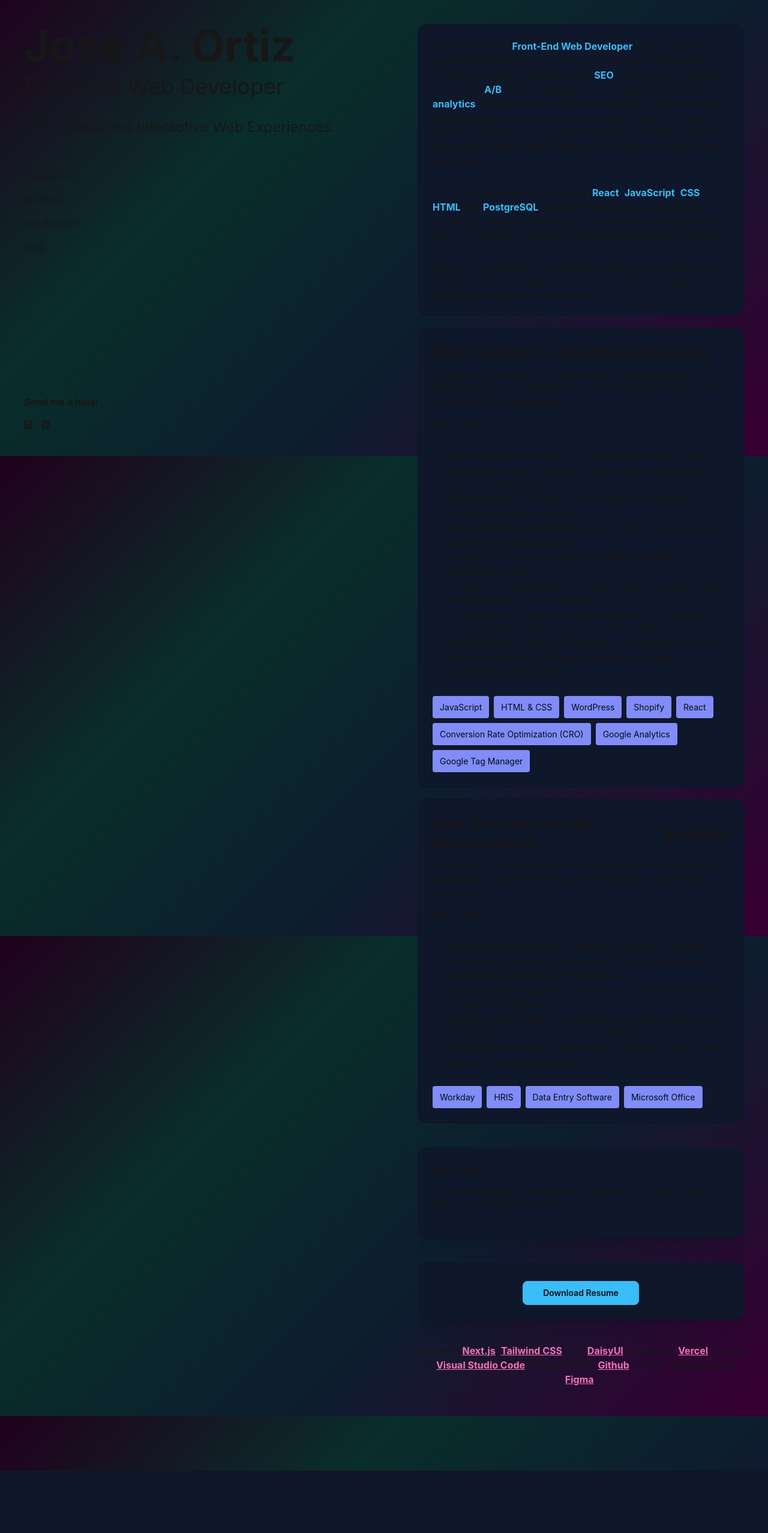
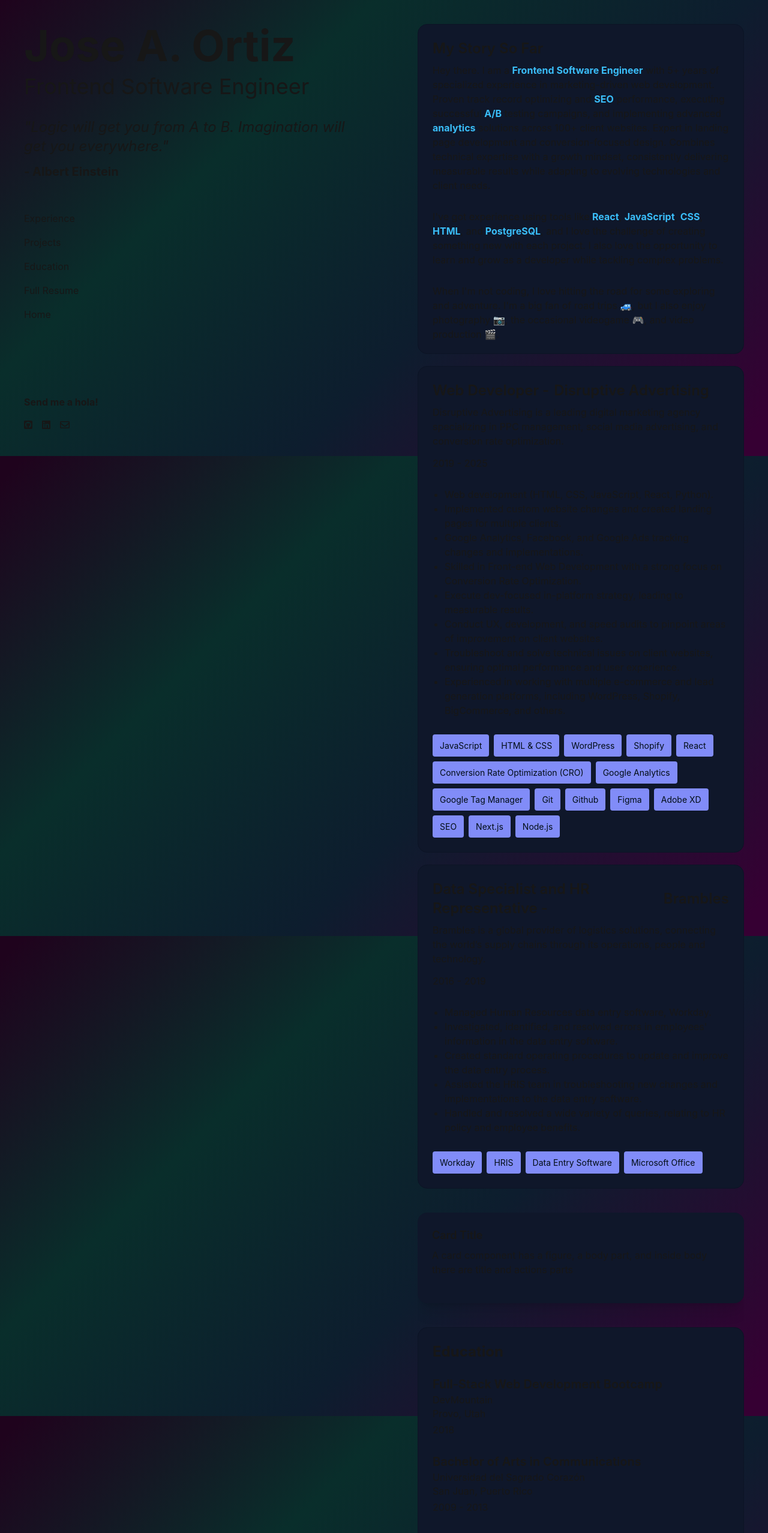
Before and after one commit to Joseangel15/web-dev-portfolio, a Next.js app: page / in a window 1280 px wide. Shown: the part 40-2595 px from the top of the page at 60% size. Before the commit the page ends 2491 px from the top, so only its background shows below. Built offline with nearby package versions, Linux system fonts and the light colour scheme.

Commit message:
Added education component

```diff
--- a/app/components/Contact.jsx
+++ b/app/components/Contact.jsx
@@ -1,5 +1,6 @@
 import { FontAwesomeIcon } from "@fortawesome/react-fontawesome";
 import { faSquareGithub, faLinkedin } from "@fortawesome/free-brands-svg-icons";
+import { faEnvelope } from "@fortawesome/free-regular-svg-icons";
 import Link from "next/link";
 
 export default function Contact() {
@@ -8,13 +9,18 @@ export default function Contact() {
       <h2 className="text-1xl font-bold mb-3.5">Send me a hola!</h2>
       <ul className="flex gap-4" aria-label="Social Media">
         <li className="hover:animate-pulse">
-          <Link href="https://github.com/Joseangel15">
+          <Link href="https://github.com/Joseangel15" target="_blank">
             <FontAwesomeIcon icon={faSquareGithub} className="h-8 w-h-8" />
           </Link>
         </li>
         <li className="hover:animate-pulse">
-          <Link href="https://www.linkedin.com/in/jose-angel-ortiz-webdeveloper/">
+          <Link href="https://www.linkedin.com/in/jose-angel-ortiz-webdeveloper/" target="_blank">
             <FontAwesomeIcon icon={faLinkedin} className="h-8 w-h-8" />
+          </Link>
+        </li>
+        <li className="hover:animate-pulse">
+          <Link href="mailto:joseangelortiz15@gmail.com" target="_blank">
+            <FontAwesomeIcon icon={faEnvelope} className="h-8 w-h-8" />
           </Link>
         </li>
       </ul>
--- /dev/null
+++ b/app/components/Education.jsx
@@ -0,0 +1,44 @@
+import Link from "next/link";
+
+export default function Education() {
+  const educationData = [
+    {
+      Institution: "DevMountain",
+      Location: "Provo, Utah",
+      Link: "https://devmountain.com/",
+      Degree: "Full-Stack Web Development Bootcamp",
+      Year: "2018",
+    },
+    {
+      Institution: "Universidad del Sagrado Corazón",
+      Location: "San Juan, Puerto Rico",
+      Link: "https://www.sagrado.edu/",
+      Degree: "Bachelor of Arts in Communications",
+      Year: "2009 - 2013",
+    },
+  ];
+
+  return (
+    <section id="education" className="mt-5 mb-10">
+      <div className="card card-border bg-base-100 w-full mb-5">
+        <div className="card-body">
+          <h2 className="text-2xl mb-4 font-bold">Education</h2>
+          {educationData.map((edu, index) => (
+            <div key={index}>
+              <h3 className="card-title text-xl">{edu.Degree}</h3>
+              <Link
+                className="mb-1.5! text-base hover:underline"
+                target="_blank"
+                href={edu.Link}
+              >
+                {edu.Institution}
+              </Link>
+              <p className="text-sm mb-1!">{edu.Location}</p>
+              <p className="text-sm">{edu.Year}</p>
+            </div>
+          ))}
+        </div>
+      </div>
+    </section>
+  );
+}
--- a/app/components/Experience.jsx
+++ b/app/components/Experience.jsx
@@ -6,6 +6,8 @@ export default function Experience() {
       id: 1,
       title: "Web Developer",
       company: "Disruptive Advertising",
+      companyLink: "https://disruptiveadvertising.com/",
+      linkColor: "#da2128",
       companyDescription:
         "Disruptive Advertising is a leading digital marketing agency specializing in PPC management, social media advertising, and conversion rate optimization.",
       date: "2019 - 2025",
@@ -18,6 +20,13 @@ export default function Experience() {
         "Conversion Rate Optimization (CRO)",
         "Google Analytics",
         "Google Tag Manager",
+        "Git",
+        "Github",
+        "Figma",
+        "Adobe XD",
+        "SEO",
+        "Next.js",
+        "Node.js"
       ],
       responsibilities: [
         "Web development (HTML, CSS, JavaScript, React, Python).",
@@ -34,6 +43,8 @@ export default function Experience() {
       id: 2,
       title: " Data Specialist and HR Representative",
       company: "Brambles",
+      companyLink: "https://www.brambles.com/",
+      linkColor: "#004b87",
       companyDescription:
         "Brambles is a global provider of logistics solutions, connecting the world’s supply chains through its operations, people and technology.",
       date: "2016 - 2019",
@@ -56,13 +67,14 @@ export default function Experience() {
   return (
     <section id="experience" className="mt-5 mb-10">
       {experience.map((exp) => (
-        <div className="card card-border bg-base-100 w-full mb-5">
-          <div key={exp.id} className="card-body">
+        <div key={exp.id} className="card card-border bg-base-100 w-full mb-5">
+          <div className="card-body">
             <h2 className="card-title text-2xl">
               {exp.title} -{" "}
               <Link
-                href="https://disruptiveadvertising.com/"
-                className="hover:text-[#da2128] underline hover:no-underline"
+                href={exp.companyLink}
+                target="_blank"
+                className={`no-underline hover:underline hover:text-primary`}
               >
                 {exp.company}
               </Link>
@@ -77,9 +89,9 @@ export default function Experience() {
               ))}
             </ul>
             <div className="flex gap-2 mt-2 flex-wrap">
-              {exp.technologies.map((tech) => (
+              {exp.technologies.map((tech, index) => (
                 <span
-                  key={tech}
+                  key={index}
                   className="p-2 px-3 bg-secondary text-primary-content rounded color-accent"
                 >
                   {tech}
--- a/app/components/HomeHero.jsx
+++ b/app/components/HomeHero.jsx
@@ -4,44 +4,45 @@ import Contact from "./Contact";
 import Experience from "./Experience";
 import Resume from "./Resume";
 import Summary from "./Summary";
+import Education from "./Education";
 
 export default function HomeHero() {
+
+  const title = "Frontend Software Engineer";
+
+  const menuOptions = [
+    { name: "Experience", href: "#experience" },
+    { name: "Projects", href: "#projects" },
+    { name: "Education", href: "#education" },
+    { name: "Full Resume", href: "#resume-sect" },
+    { name: "Home", href: "#top" },
+  ];
+
   return (
     <div className="flex pl-10 pr-10 justify-items-start gap-28 pb-20 wave-section">
       <div className="w-1/2">
         <div className="flex flex-col justify-between sticky top-0 pt-20 h-svh">
           <div>
             <h1 className="text-7xl font-bold">Jose A. Ortiz</h1>
-            <h2 className="text-4xl mt-3 mb-8">Front End Web Developer</h2>
-            <h3 className="text-2xl mt-3 mb-8">
-              I Turn Ideas into Interactive Web Experiences.
+            <h2 className="text-4xl mt-3 mb-8">{title}</h2>
+            <h3 className="text-2xl mt-3 mb-8 italic">
+              "Logic will get you from A to B. Imagination will get you everywhere." <br /> <span className="font-bold text-xl mt-3 block not-italic">- Albert Einstein</span>
             </h3>
             <div className="pt-5">
               <nav className="pb-5">
                 <ul className="flex gap-4 flex-col">
-                  <li>
-                    <Link
-                      href="#experience"
-                      className="hover:text-accent hover:underline"
-                    >
-                      Experience
-                    </Link>
-                  </li>
-                  <li>
-                    <Link href="#projects" className="hover:text-accent">
-                      Projects
-                    </Link>
-                  </li>
-                  <li>
-                    <Link href="#resume-sect" className="hover:text-accent">
-                      Full Resume
-                    </Link>
-                  </li>
-                  <li>
-                    <Link href="/" className="hover:text-accent">
-                      Blog
-                    </Link>
-                  </li>
+                  {
+                    menuOptions.map((option) => (
+                      <li key={option.name}>
+                        <Link
+                          href={option.href}
+                          className="hover:text-accent hover:underline"
+                        >
+                          {option.name}
+                        </Link>
+                      </li>
+                    ))
+                  }
                 </ul>
               </nav>
             </div>
@@ -55,12 +56,14 @@ export default function HomeHero() {
             <Summary />
             <Experience />
             <Projects />
+            <Education />
             <Resume />
             <section className="text-center mt-10 mb-10">
               Built with{" "}
               <Link
                 className="text-accent font-bold underline"
                 href="https://nextjs.org/"
+                target="_blank"
               >
                 Next.js
               </Link>
@@ -68,6 +71,7 @@ export default function HomeHero() {
               <Link
                 className="text-accent font-bold underline"
                 href="https://tailwindcss.com/"
+                target="_blank"
               >
                 Tailwind CSS
               </Link>
@@ -75,6 +79,7 @@ export default function HomeHero() {
               <Link
                 className="text-accent font-bold underline"
                 href="https://daisyui.com/"
+                target="_blank"
               >
                 DaisyUI
               </Link>
@@ -82,6 +87,7 @@ export default function HomeHero() {
               <Link
                 className="text-accent font-bold underline"
                 href="https://vercel.com/"
+                target="_blank"
               >
                 Vercel
               </Link>
@@ -89,6 +95,7 @@ export default function HomeHero() {
               <Link
                 className="text-accent font-bold underline"
                 href="https://code.visualstudio.com/"
+                target="_blank"
               >
                 Visual Studio Code
               </Link>
@@ -96,6 +103,7 @@ export default function HomeHero() {
               <Link
                 className="text-accent font-bold underline"
                 href="https://github.com"
+                target="_blank"
               >
                 Github
               </Link>{" "}
@@ -103,6 +111,7 @@ export default function HomeHero() {
               <Link
                 className="text-accent font-bold underline"
                 href={"https://www.figma.com/"}
+                target="_blank"
               >
                 Figma
               </Link>
--- a/app/components/Summary.jsx
+++ b/app/components/Summary.jsx
@@ -1,9 +1,12 @@
 export default function Summary() {
+  const title = "Frontend Software Engineer";
+
   return (
-    <div className="card card-border bg-base-100 w-full mb-5">
+    <section id="summary" className="card card-border bg-base-100 w-full mb-5">
       <div className="card-body pb-0 ">
+        <h2 className="card-title text-2xl">My Story So Far</h2>
         <p>
-          Hey there. I am a <strong className="text-primary">Front-End Web Developer</strong> with 5+ years of specialized
+          Hey there. I am a <strong className="text-primary">{title}</strong> with 5+ years of specialized
           experience in marketing-driven web development. Proven track record
           optimizing and <strong className="text-primary">SEO</strong> performance, executing successful <strong className="text-primary">A/B</strong> testing
           campaigns, and implementing advanced <strong className="text-primary">analytics</strong> solutions across 100+
@@ -14,16 +17,15 @@ export default function Summary() {
         </p>
         <p>
           I've got experience using tools like <strong className="text-primary">React</strong>, <strong className="text-primary">JavaScript</strong>, <strong className="text-primary">CSS</strong>, <strong className="text-primary">HTML</strong>, and
-          <strong className="text-primary">PostgreSQL</strong>, and I love the challenge of creating something new with
+          <strong className="text-primary"> PostgreSQL</strong>, and I love the challenge of creating something new with
           each project. I also love the opportunity to learn and grow as a
           developer while tackling complex problems.
         </p>
         <p>
           When I'm not coding, I love hitting the road for some exploring and
-          adventure. I'm a big fan of road trips, and I also enjoy photography
-          and video production.
+          adventure. I'm a big fan of road trips 🚙, but I also enjoy photography 📷, the occasional videogame 🎮, and video production 🎬.
         </p>
       </div>
-    </div>
+    </section>
   );
 }
--- a/app/globals.css
+++ b/app/globals.css
@@ -75,7 +75,7 @@ body {
   position: fixed;
   width: 200%;
   height: 12em;
-  animation: wave 10s -3s linear infinite;
+  animation: wave 20s -3s linear infinite;
   transform: translate3d(0, 0, 0);
   opacity: 0.8;
   bottom: 0;
@@ -85,7 +85,7 @@ body {
 
 .wave:nth-of-type(2) {
   bottom: -1.25em;
-  animation: wave 18s linear reverse infinite;
+  animation: wave 20s linear reverse infinite;
   opacity: 0.8;
 }
 
```
